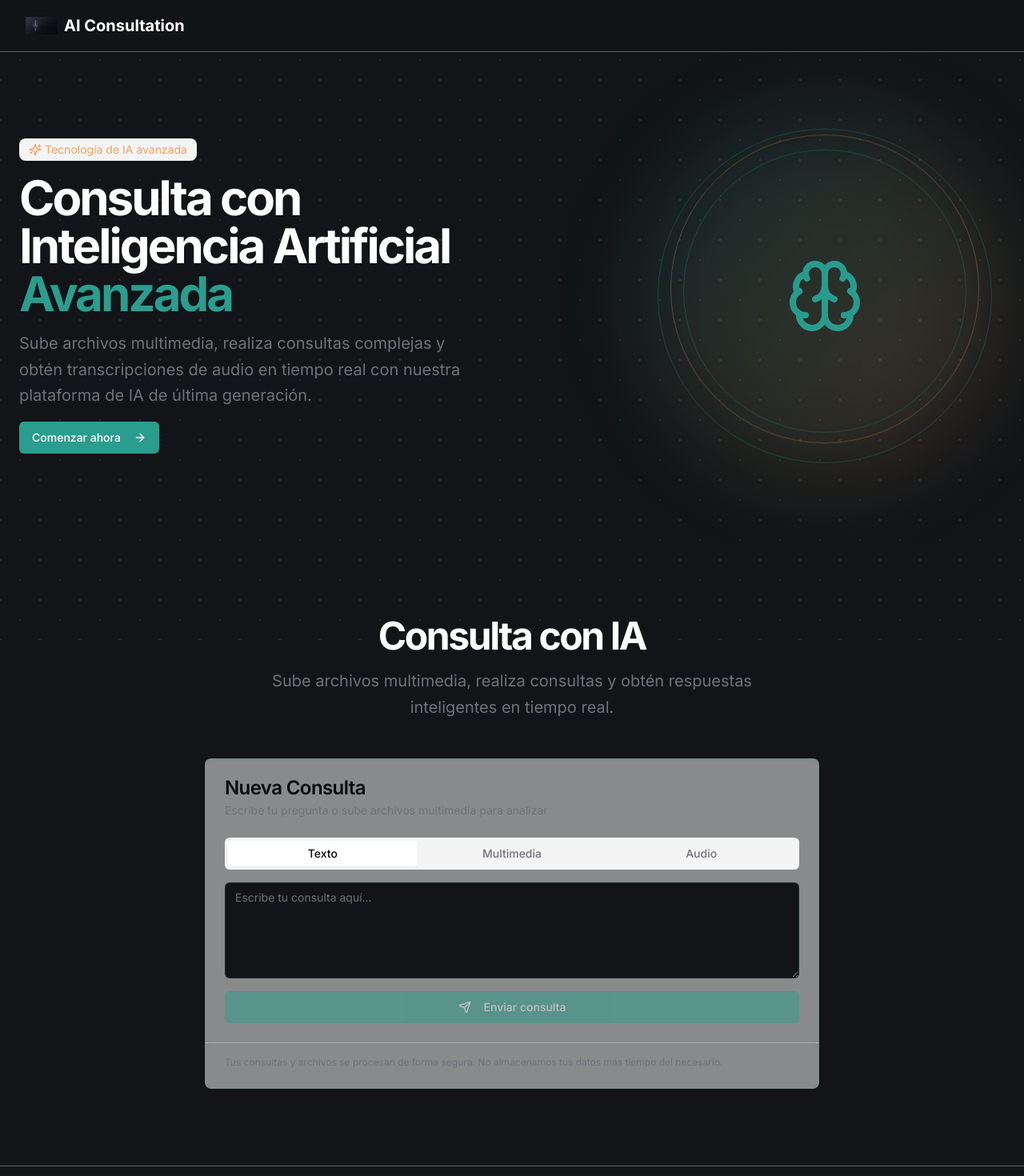
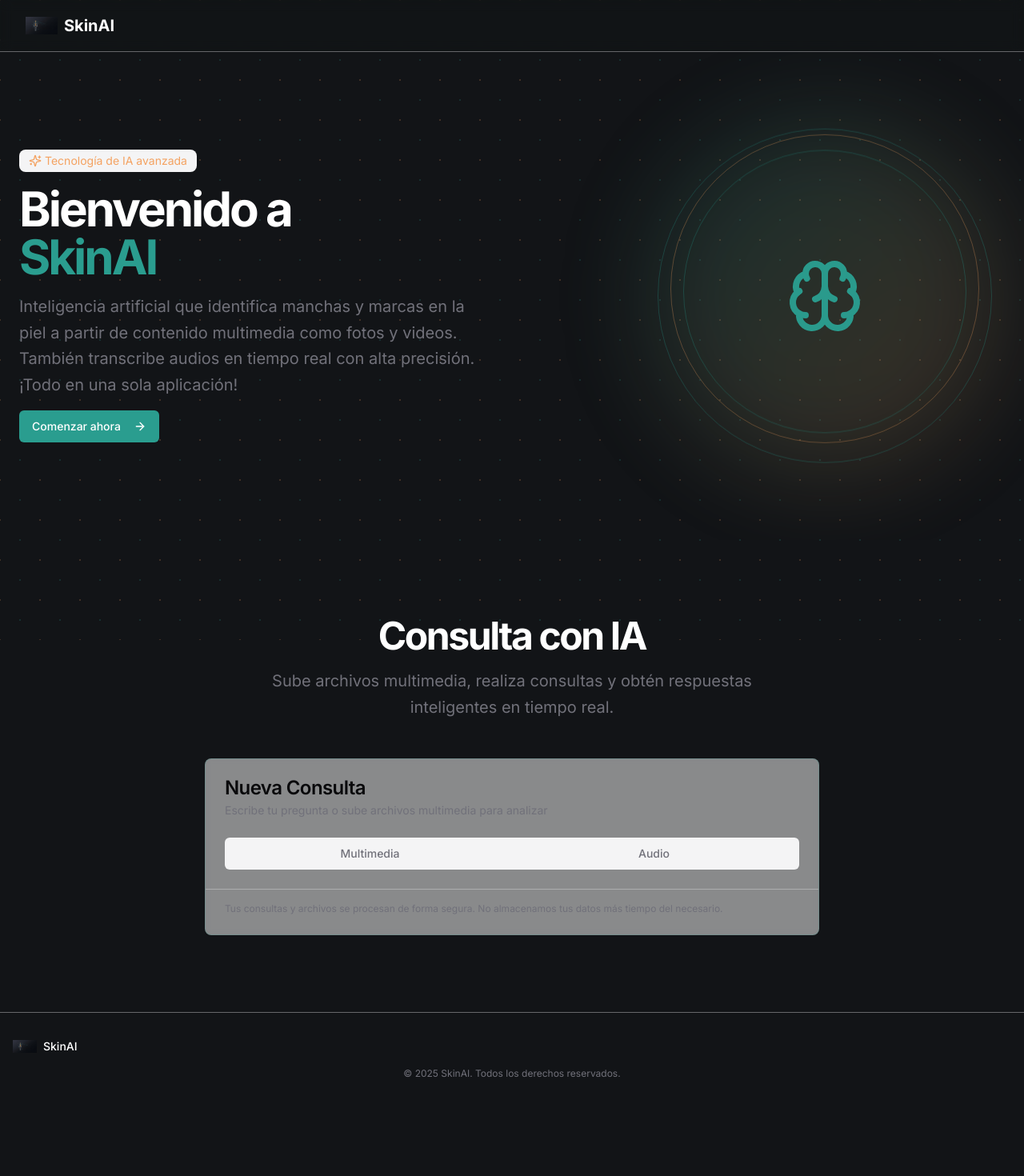
Before and after one commit to BrithannyAL/SkinAI, a Next.js app in the folder frontend/: page / in a window 1280 px wide. Shown: the top 1470 px of the page at 80% size. After the commit the page ends 1382 px from the top, so only its background shows below. Built offline with nearby package versions, Linux system fonts and the light colour scheme.

Commit message:
fix design

```diff
--- a/frontend/components/consultation-form.tsx
+++ b/frontend/components/consultation-form.tsx
@@ -111,40 +111,10 @@ export function ConsultationForm() {
             </CardHeader>
             <CardContent>
               <Tabs defaultValue="text" className="w-full">
-                <TabsList className="grid w-full grid-cols-3">
-                  <TabsTrigger value="text">Texto</TabsTrigger>
+                <TabsList className="grid w-full grid-cols-2">
                   <TabsTrigger value="media">Multimedia</TabsTrigger>
                   <TabsTrigger value="audio">Audio</TabsTrigger>
                 </TabsList>
-                <TabsContent value="text" className="mt-4">
-                  <form onSubmit={handleSubmit}>
-                    <div className="grid gap-4">
-                      <Textarea
-                        placeholder="Escribe tu consulta aquí..."
-                        className="min-h-[120px] bg-dark border-turquoise/20 focus-visible:ring-turquoise"
-                        value={message}
-                        onChange={(e) => setMessage(e.target.value)}
-                      />
-                      <Button
-                        type="submit"
-                        className="w-full bg-turquoise hover:bg-turquoise/90"
-                        disabled={isLoading || !message.trim()}
-                      >
-                        {isLoading ? (
-                          <>
-                            <Loader2 className="mr-2 h-4 w-4 animate-spin" />
-                            Procesando...
-                          </>
-                        ) : (
-                          <>
-                            <Send className="mr-2 h-4 w-4" />
-                            Enviar consulta
-                          </>
-                        )}
-                      </Button>
-                    </div>
-                  </form>
-                </TabsContent>
                 <TabsContent value="media" className="mt-4">
                   <form onSubmit={handleSubmit}>
                     <div className="grid gap-4">
--- a/frontend/components/footer.tsx
+++ b/frontend/components/footer.tsx
@@ -6,10 +6,10 @@ export function Footer() {
       <div className="container px-4 py-8">
         <div className="flex items-center gap-2">
           <Image src="/images/logo.png" alt="AI Consultation Logo" width={30} height={30} className="object-contain" />
-          <span className="text-sm font-medium text-white">AI Consultation</span>
+          <span className="text-sm font-medium text-white">SkinAI</span>
         </div>
         <div className="mt-4 text-center text-xs text-muted-foreground">
-          <p>© 2025 AI Consultation. Todos los derechos reservados.</p>
+          <p>© 2025 SkinAI. Todos los derechos reservados.</p>
         </div>
       </div>
     </footer>
--- a/frontend/components/hero.tsx
+++ b/frontend/components/hero.tsx
@@ -13,11 +13,10 @@ export function Hero() {
               <span className="text-secondary">Tecnología de IA avanzada</span>
             </div>
             <h1 className="text-3xl font-bold tracking-tighter sm:text-5xl md:text-6xl">
-              Consulta con Inteligencia Artificial <span className="text-turquoise">Avanzada</span>
+            Bienvenido a <br /> <span className="text-turquoise">SkinAI</span>
             </h1>
             <p className="max-w-[600px] text-muted-foreground md:text-xl/relaxed lg:text-base/relaxed xl:text-xl/relaxed">
-              Sube archivos multimedia, realiza consultas complejas y obtén transcripciones de audio en tiempo real con
-              nuestra plataforma de IA de última generación.
+            Inteligencia artificial que identifica manchas y marcas en la piel a partir de contenido multimedia como fotos y videos. También transcribe audios en tiempo real con alta precisión. ¡Todo en una sola aplicación!
             </p>
             <div className="flex flex-col gap-2 min-[400px]:flex-row">
               <Link href="#consultation">
--- a/frontend/components/navbar.tsx
+++ b/frontend/components/navbar.tsx
@@ -6,7 +6,7 @@ export function Navbar() {
       <div className="container flex h-16 items-center">
         <div className="flex items-center gap-2">
           <Image src="/images/logo.png" alt="AI Consultation Logo" width={40} height={40} className="object-contain" />
-          <span className="text-xl font-bold text-white">AI Consultation</span>
+          <span className="text-xl font-bold text-white">SkinAI</span>
         </div>
       </div>
     </header>
```
